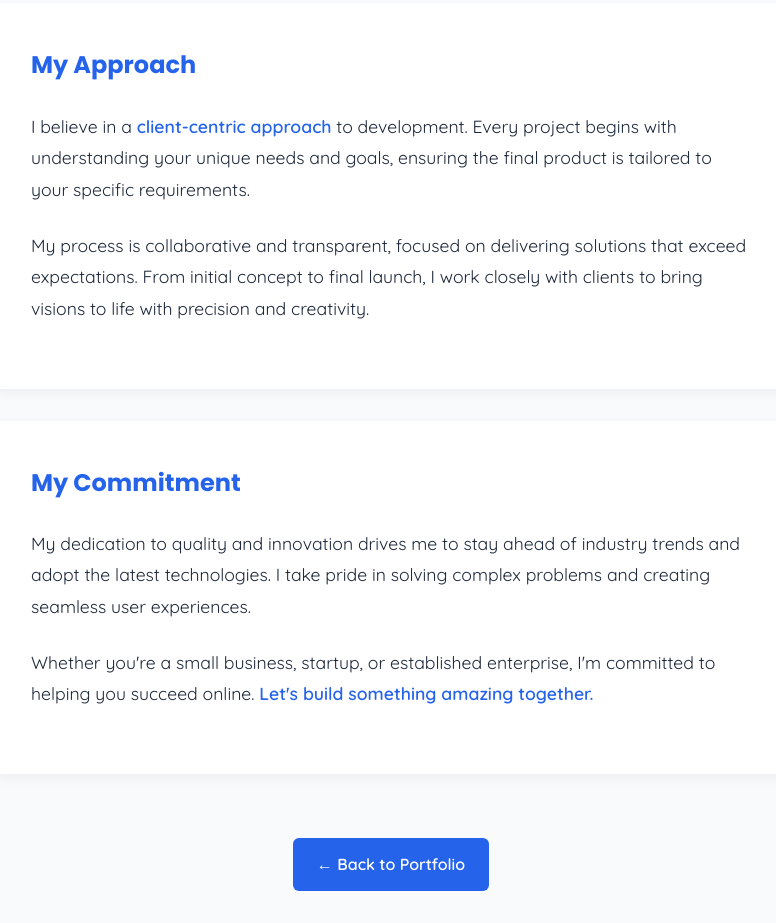
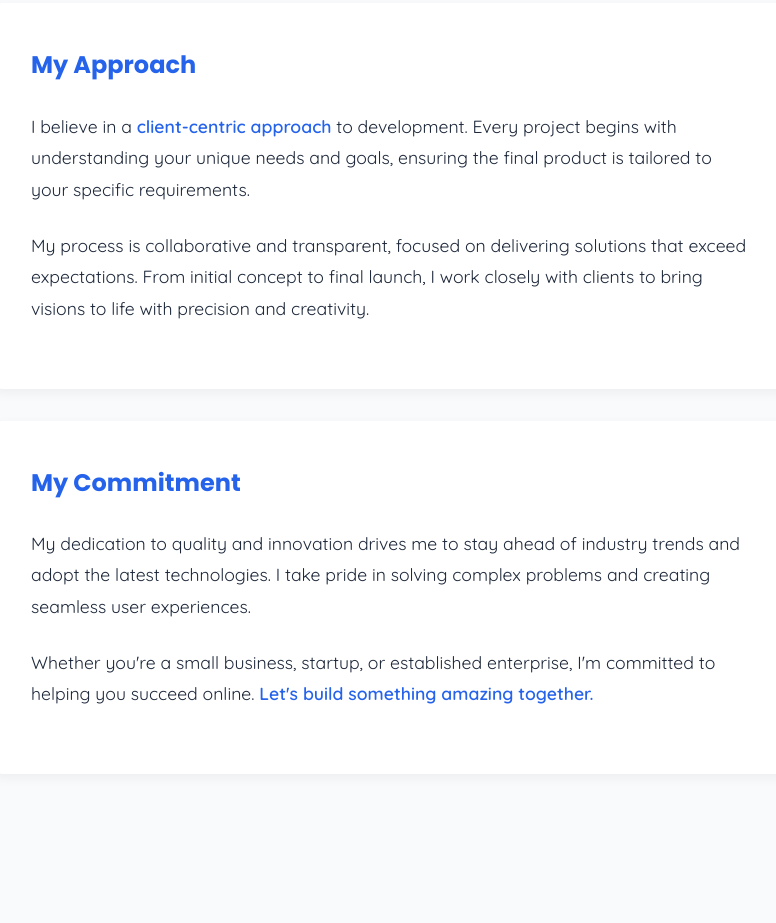
Before and after one commit to Umvr873/capstone2, a plain HTML site: page mycapstone/about.html in a window 1280 px wide. Shown: the part 702-1625 px from the top of the page, without its empty margins (249-1025 px from the left). After the commit the page ends 1508 px from the top, so only its background shows below. Drawn offline with Linux system fonts and the light colour scheme.

Commit message:
Update about.html

```diff
--- a/mycapstone/about.html
+++ b/mycapstone/about.html
@@ -162,9 +162,7 @@
             </p>
         </section>
 
-        <div style="text-align: center;">
-            <a href="index.html" class="back-link">← Back to Portfolio</a>
-        </div>
+
     </main>
 </body>
 </html>
```
